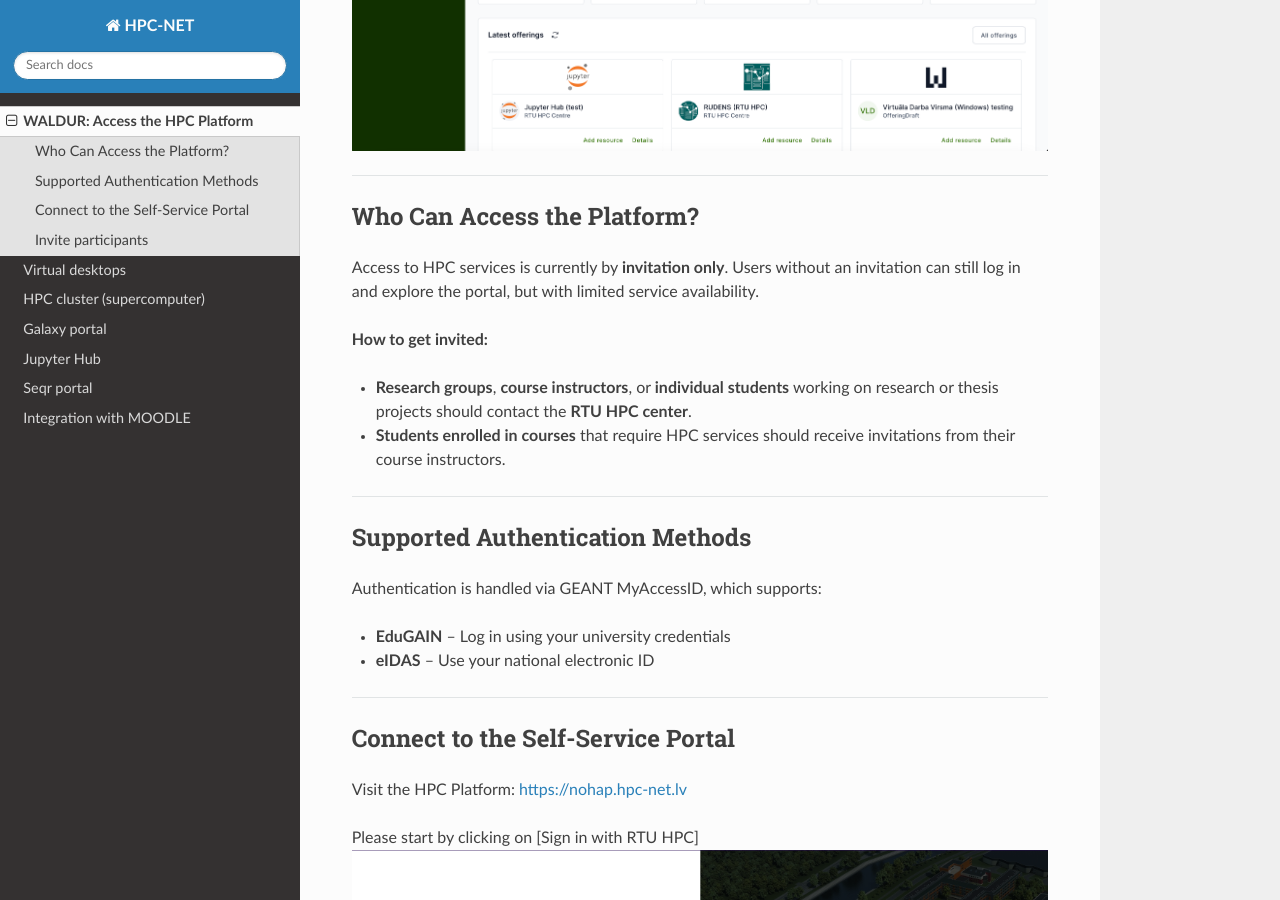
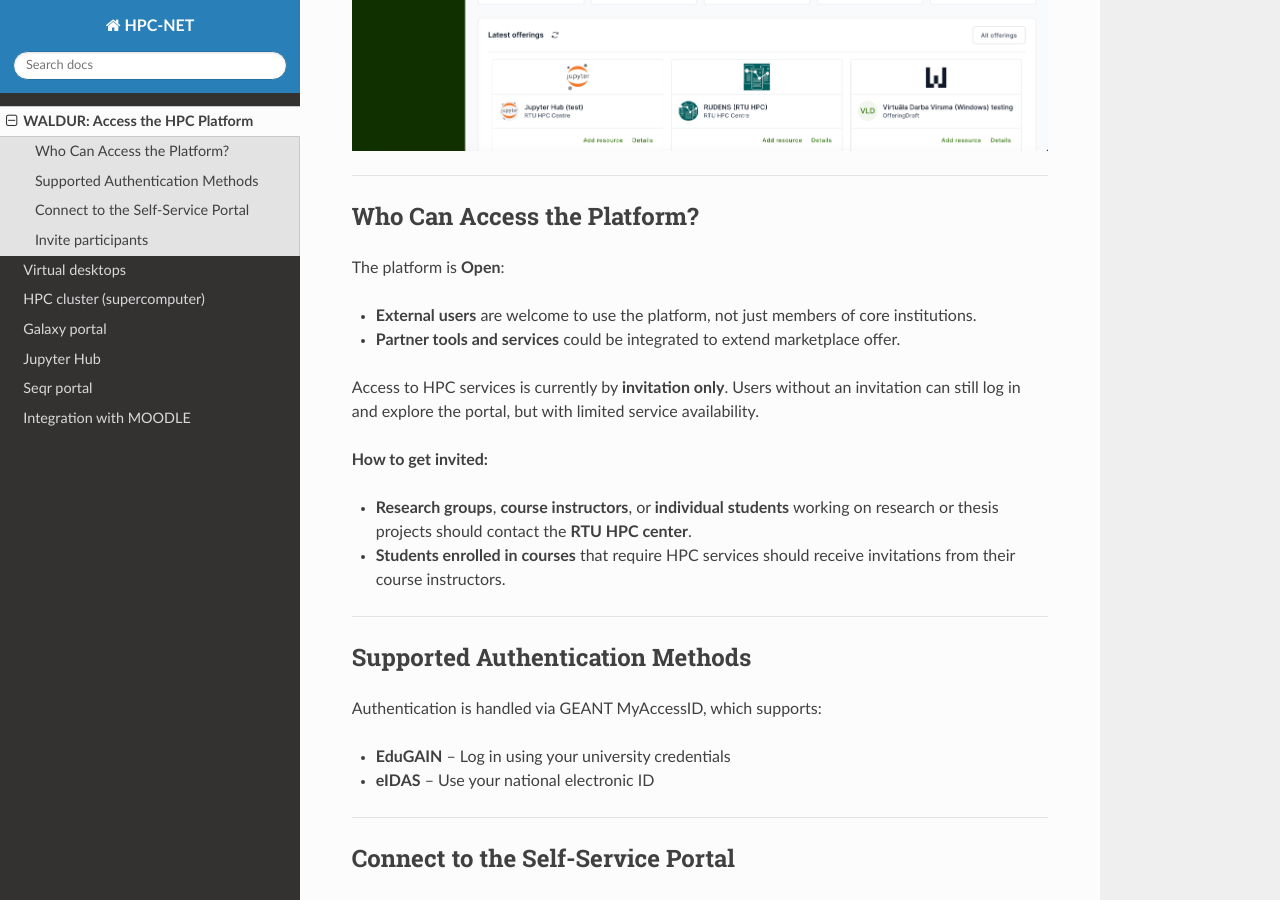
Before and after one commit to rtuhpc/hpc-platform, a Sphinx documentation site: the page built from doc/hpc_platform.md, in a window 1280 px wide and 900 px high, scrolled down 631 px. Built offline with Sphinx 7.4.7 and the Read the Docs theme 3.1.0, drawn with Linux system fonts in a browser that asks for light colours.

Commit message:
Update hpc_platform.md

```diff
--- a/doc/hpc_platform.md
+++ b/doc/hpc_platform.md
@@ -12,6 +12,10 @@
 ---
 
 ## Who Can Access the Platform?
+
+The platform is **Open**:
+- **External users** are welcome to use the platform, not just members of core institutions.
+- **Partner tools and services** could be integrated to extend marketplace offer.
 
 Access to HPC services is currently by **invitation only**. Users without an invitation can still log in and explore the portal, but with limited service availability.
 
```
